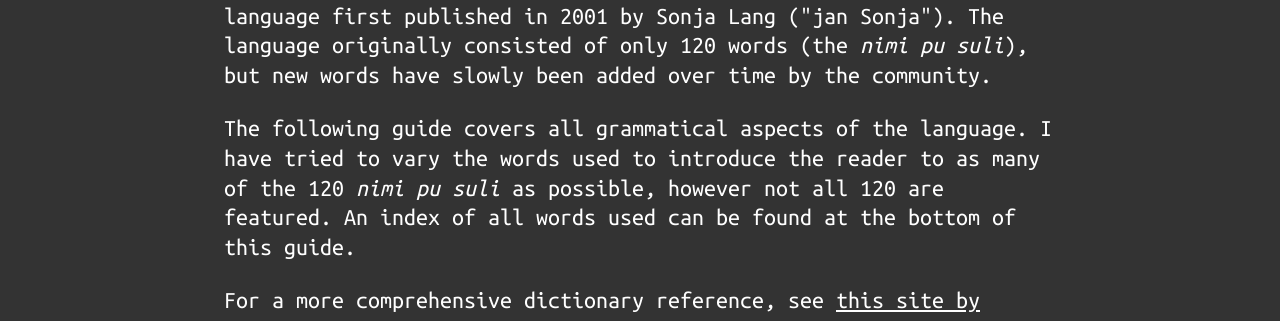
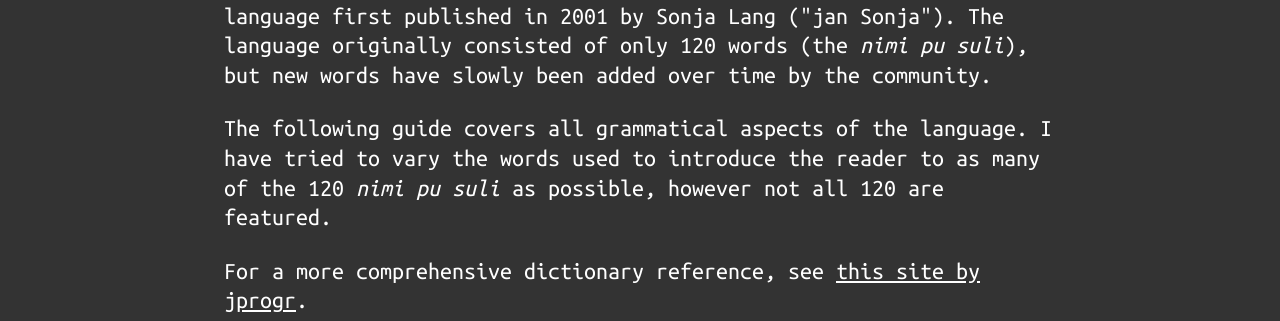
Before and after one commit to ps4star/tokipona, a plain HTML site: page index.html in a window 1280 px wide. Shown: the part 164-485 px from the top of the page. Drawn offline with Linux system fonts and the light colour scheme.

Commit message:
remove last sentence of 2nd para

```diff
--- a/index.html
+++ b/index.html
@@ -40,7 +40,7 @@
 			<p>Toki Pona (lit. "The Language of Good") is a minimalist constructed language first published in 2001 by Sonja Lang ("jan Sonja"). The language originally consisted of only 120 words (the <em>nimi pu suli</em>), but new words have slowly been added over time by the community.</p>
 			<br>
 
-			<p>The following guide covers all grammatical aspects of the language. I have tried to vary the words used to introduce the reader to as many of the 120 <em>nimi pu suli</em> as possible, however not all 120 are featured. An index of all words used can be found at the bottom of this guide.</p>
+			<p>The following guide covers all grammatical aspects of the language. I have tried to vary the words used to introduce the reader to as many of the 120 <em>nimi pu suli</em> as possible, however not all 120 are featured.</p>
 			<br>
 
 			<p>For a more comprehensive dictionary reference, see <a target="_blank" href="https://jprogr.github.io/TokiPonaDictionary">this site by jprogr</a>.</p>
```
